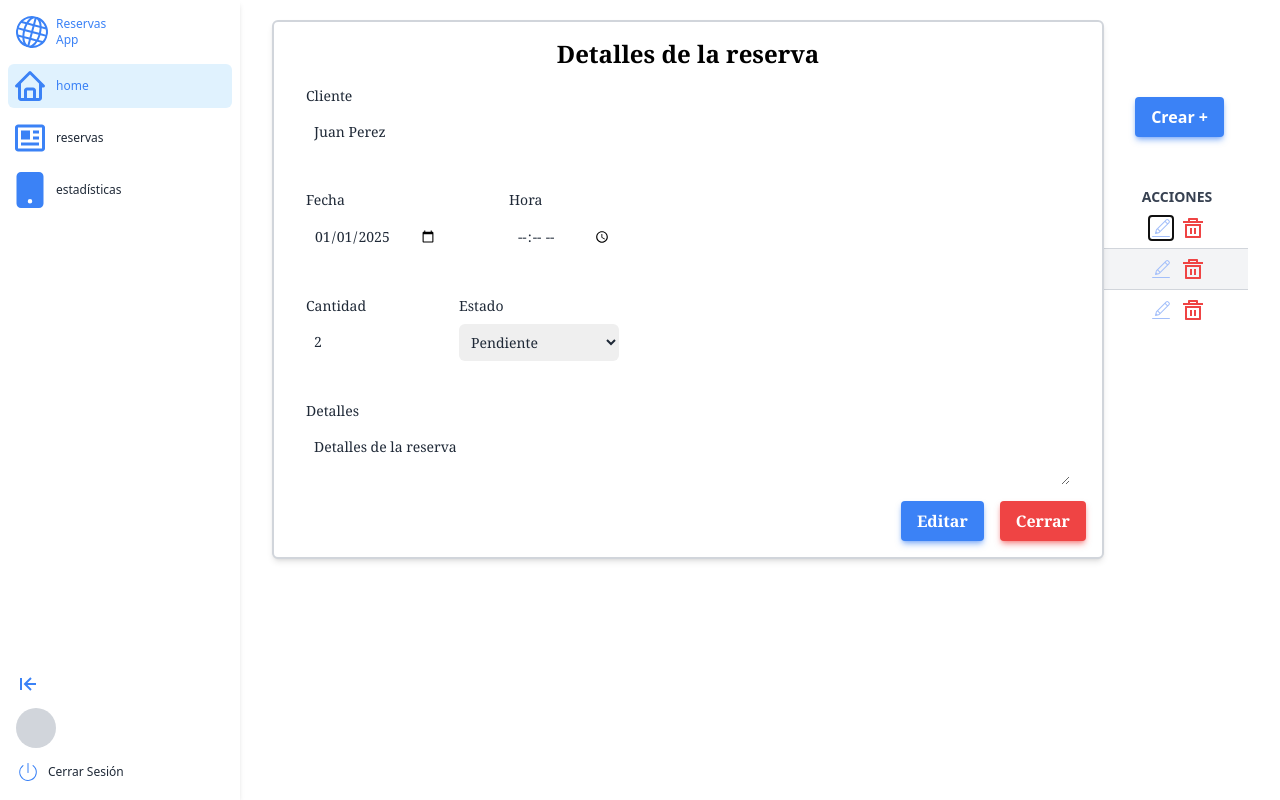
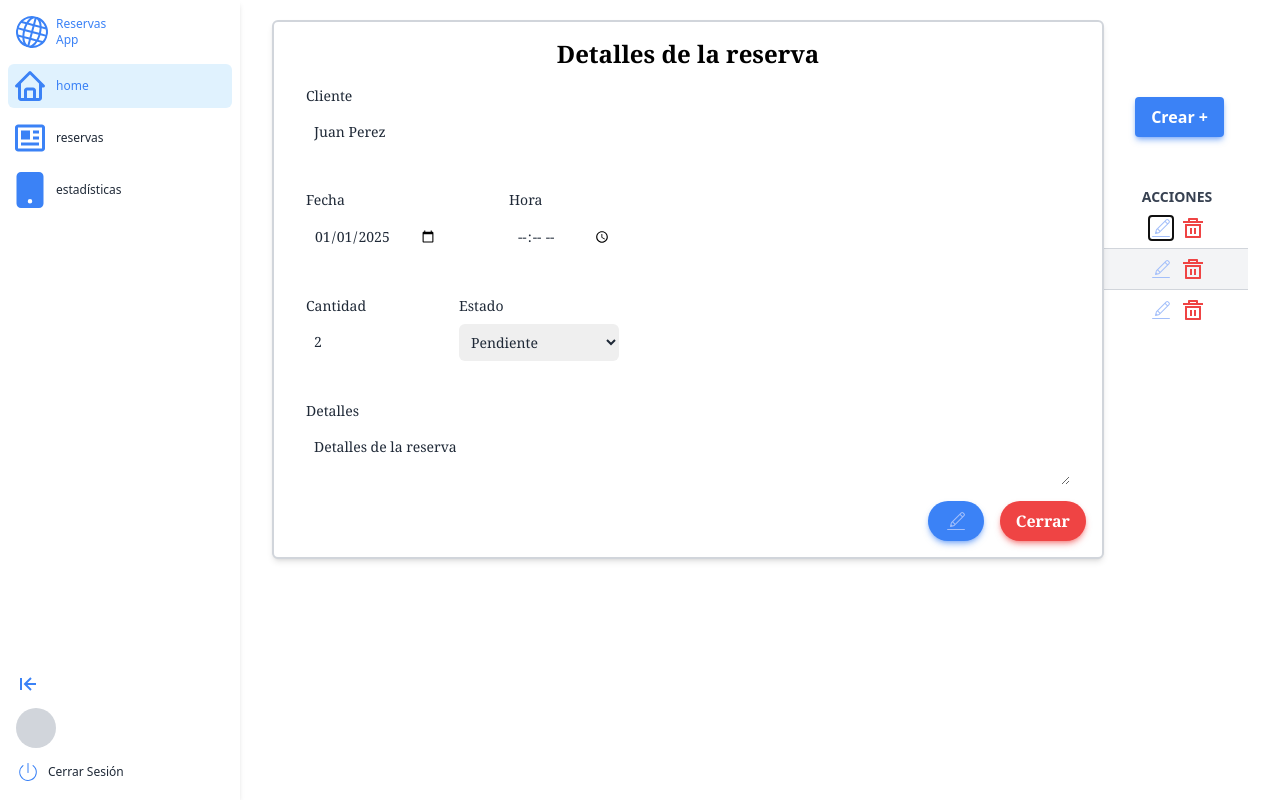
Before and after one commit to Guerre-Pablo-Agustin/reservas-restaurante, a Next.js app: page /dashboard in a window 1280 px wide. Both pictures are taken after a click on the button 1161 px from the left and 228 px from the top of the page. Built offline with nearby package versions, Linux system fonts and the light colour scheme.

Commit message:
ajustes en formulario de detalle

```diff
--- a/src/components/Dashboard/Home/Details.tsx
+++ b/src/components/Dashboard/Home/Details.tsx
@@ -2,6 +2,8 @@ import React, { useState, useEffect } from 'react';
 import { useStore } from '@/store/store';
 import { Reservation } from '@/types/types';
 import Swal from 'sweetalert2';
+import { motion } from 'framer-motion';
+import { CiEdit } from 'react-icons/ci';
 
 type Props = {
   setShowDetails: React.Dispatch<React.SetStateAction<boolean>>;
@@ -53,7 +55,12 @@ const Details = ({ setShowDetails, selectId }: Props) => {
   };
 
   return (
-    <div className="fixed top-24 md:top-5 z-50 w-[89%] px-4 md:w-[65%] items-center justify-center bg-white p-4 rounded-md border-2 border-gray-300 shadow-md font-serif">
+    <motion.div
+    initial={{ opacity: 0, y: 12 }}
+      animate={{ opacity: 1, y: 0 }}
+      transition={{ delay: 0.125 }}
+      id="create-modal"
+     className="fixed top-24 md:top-5 z-50 w-[89%] px-4 md:w-[65%] items-center justify-center bg-white p-4 rounded-md border-2 border-gray-300 shadow-md font-serif">
       <p className="text-center text-2xl font-bold">Detalles de la reserva</p>
 
       <div className="flex flex-col gap-10 p-4">
@@ -148,15 +155,17 @@ const Details = ({ setShowDetails, selectId }: Props) => {
       </div>
 
       <div className="flex justify-end gap-4">
-        <button onClick={handlerEditReservation} className="rounded bg-primary px-4 py-2 font-bold text-white shadow-md shadow-primary/50 hover:bg-blue-700">Editar</button>
+        <button onClick={handlerEditReservation} className="rounded-full bg-primary px-4 py-2 font-bold text-white shadow-md shadow-primary/50 hover:bg-blue-700">
+        <CiEdit className="buton-editar text-2xl text-info" />
+        </button>
         <button
           onClick={() => setShowDetails(false)}
-          className="rounded bg-red-500 px-4 py-2 font-bold text-white shadow-md shadow-red-500/50 hover:bg-red-700"
+          className="rounded-full bg-red-500 px-4 py-2 font-bold text-white shadow-md shadow-red-500/50 hover:bg-red-700 "
         >
           Cerrar
         </button>
       </div>
-    </div>
+    </motion.div>
   );
 };
 
```
